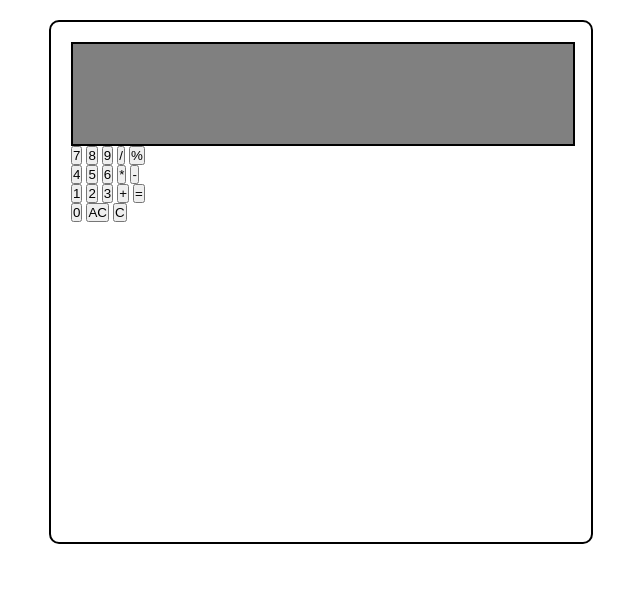
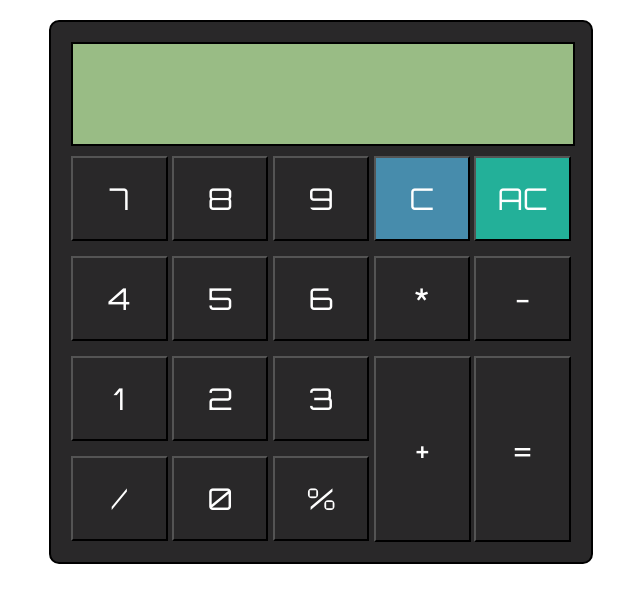
Before and after one commit to GajendraRao007/Calculator, a plain HTML site: page index.html in a window 1280 px wide. Shown: the whole page, without its empty margins (319-959 px from the left). Drawn offline with Linux system fonts and the light colour scheme.

Commit message:
added the initial css to the calculator

```diff
--- a/index.html
+++ b/index.html
@@ -14,8 +14,8 @@
                 <button class="r1btns">7</button>
                 <button class="r1btns">8</button>
                 <button class="r1btns">9</button>
-                <button class="r1btns">/</button>
-                <button class="r1btns">%</button>
+                <button id="cbtn" class="r4btns">C</button>
+                <button id="acbtn" class="r4btns">AC</button>
             </div>
             <div class="row-two">
                 <button class="r2btns">4</button>
@@ -28,13 +28,13 @@
                 <button class="r3btns">1</button>
                 <button class="r3btns">2</button>
                 <button class="r3btns">3</button>
-                <button class="r3btns">+</button>
-                <button class="r3btns">=</button>
+                <button id="plusbtn" class="r3btns">+</button>
+                <button id="equaltobtn" class="r3btns">=</button>
             </div>
             <div class="row-four">
+                <button class="r1btns">/</button>
                 <button class="r4btns">0</button>
-                <button class="r4btns">AC</button>
-                <button class="r4btns">C</button>
+                <button class="r1btns">%</button>
 
             </div>
 
--- a/style.css
+++ b/style.css
@@ -1,6 +1,8 @@
+@import url('https://fonts.googleapis.com/css2?family=Orbitron:wght@400..900&display=swap');
 *{
     margin: 0;
     padding: 0;
+    font-family: "Orbitron", sans-serif;
 }
 
 /* --------------------------------Main------------------------------ */
@@ -10,16 +12,101 @@
     height: 500px;
     border-radius: 10px;
     border: 2px solid black;
+    background-color: #292829;
     margin: 0 auto;
     margin-top: 20px;
     padding-left: 20px;
     padding-right: 20px;
     padding-top: 20px;
+    padding-bottom: 20px;
 }
 
 .display{
-    background-color: grey;
+    background-color: #99BC85;
     width: 500px;
     height: 100px;
     border: 2px solid black;
 }
+
+.row-one{
+    width: 500px;
+    height: 100px;
+    text-align: center;
+    padding-top: 10px;
+}
+
+.r1btns{
+    background-color:#292829 ;
+    color: white;
+    font-size: 30px;
+    width: 96.5px;
+    height: 85px;
+
+}
+
+.row-two{
+    width: 500px;
+    height: 100px;
+    text-align: center;
+
+}
+
+.r2btns{
+    background-color:#292829 ;
+    color: white;
+    font-size: 30px;
+    width: 96.5px;
+    height: 85px;
+
+}
+
+#acbtn{
+    background-color: #23b099;
+}
+
+#cbtn{
+    background-color: rgb(71, 140, 172);
+}
+.row-three{
+    width: 500px;
+    height: 100px;
+    /* text-align: center; */
+
+}
+
+.r3btns{
+    background-color:#292829 ;
+    color: white;
+    font-size: 30px;
+    width: 96.5px;
+    height: 85px;
+
+}
+.row-four{
+    width: 500px;
+    height: 100px;
+    /* text-align: center; */
+
+}
+
+.r4btns{
+    background-color:#292829 ;
+    color: white;
+    font-size: 30px;
+    width: 96.5px;
+    height: 85px;
+
+}
+
+#plusbtn{
+    position: absolute;
+    height: 186px;
+    margin-left: 5px;
+}
+
+#equaltobtn{
+    position: absolute;
+    background-color:#292829 ;
+    height: 186px;
+    margin-left: 105px;
+}
```
